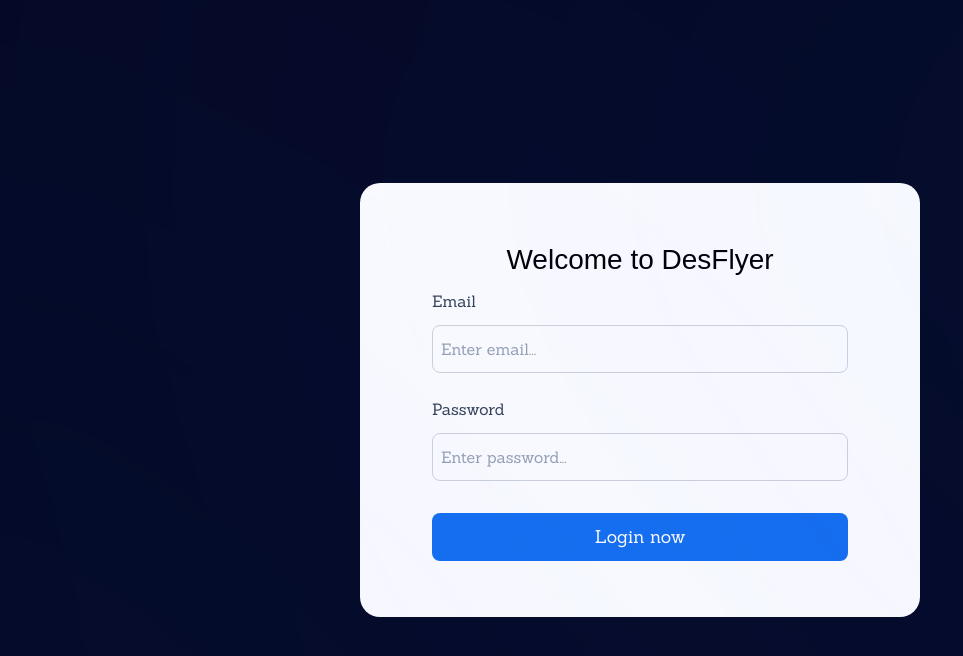
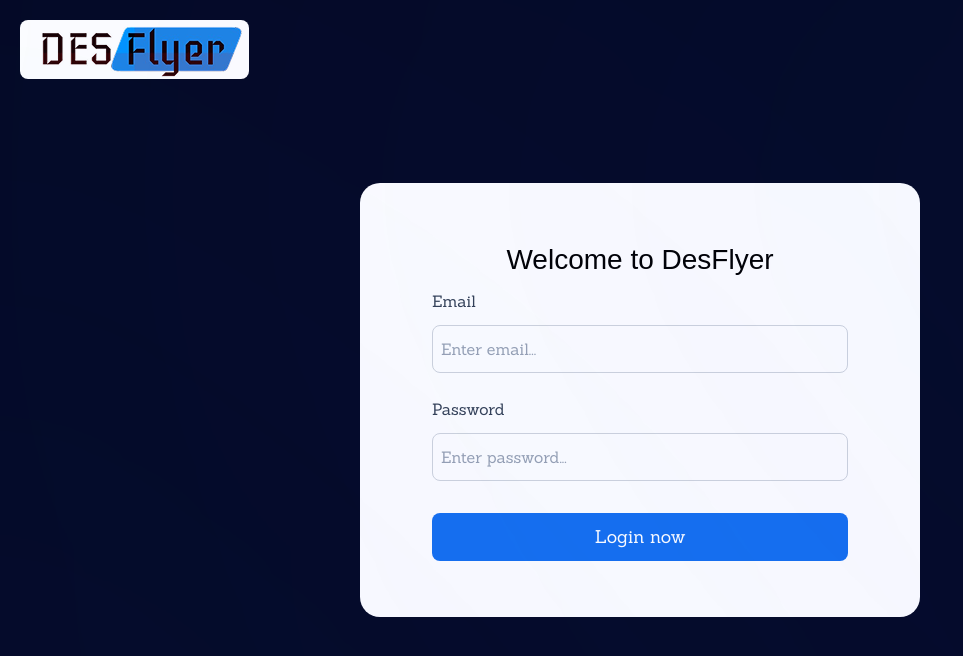
Before and after one commit to Saravanankodi/DesFlyer-Attendance-System, a React (Vite) app: page /login in a window 1280 px wide. Shown: the top 656 px of the page, without its empty margins (0-963 px from the left). Built offline with nearby package versions, Linux system fonts and the light colour scheme; no server answers; a web font is replaced by a local one.

Commit message:
Update:login page

```diff
--- a/src/pages/auth/Login.tsx
+++ b/src/pages/auth/Login.tsx
@@ -4,7 +4,7 @@
 import { useNavigate } from "react-router-dom";
 import Button from '../../components/base/Button'
 import { Input } from "../../components/base/Input";
-
+import logo from "../../assets/desflyer.png"
 const Login = () => {
   const [email, setEmail] = useState("");
   const [password, setPassword] = useState("");
@@ -46,6 +46,9 @@
 
   return (
     <section className="w-full h-screen relative overflow-hidden m-auto bg-[#050A24] ">
+      <div className=" absolute top-5 left-5 w-fit h-fit bg-white rounded-lg">
+        <img src={logo} className="w-fit" alt="desflyer-logo" />
+      </div>
       <div className="absolute top-0 -right-60 z-10 w-95 h-95 rounded-full bg-[#2D55FB] blur-[550px]  "></div>
       <div className="absolute -bottom-95 -left-50 z-10 w-95 h-95 rounded-full bg-[#2D55FB] blur-[550px]  "></div>
       <main className="w-full max-w-140 h-fit absolute top-1/2 left-1/2 -translate-1/2  px-8 py-6 md:px-12 md:py-8  xl:px-18 xl:py-12 bg-white rounded-[20px] ">
```
